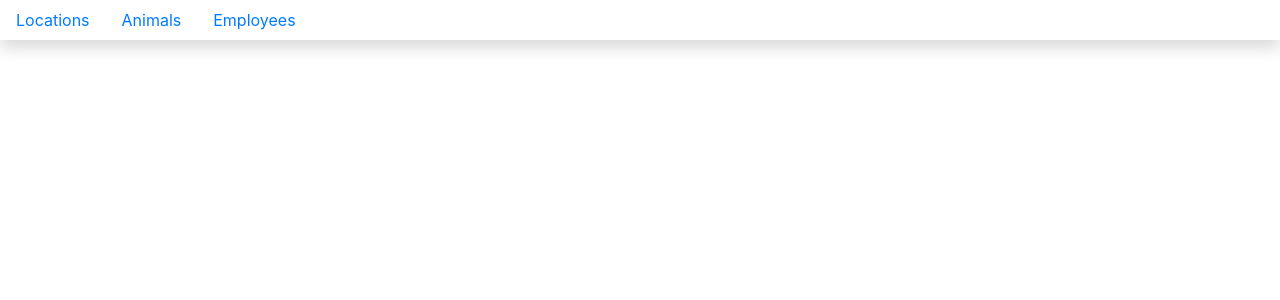
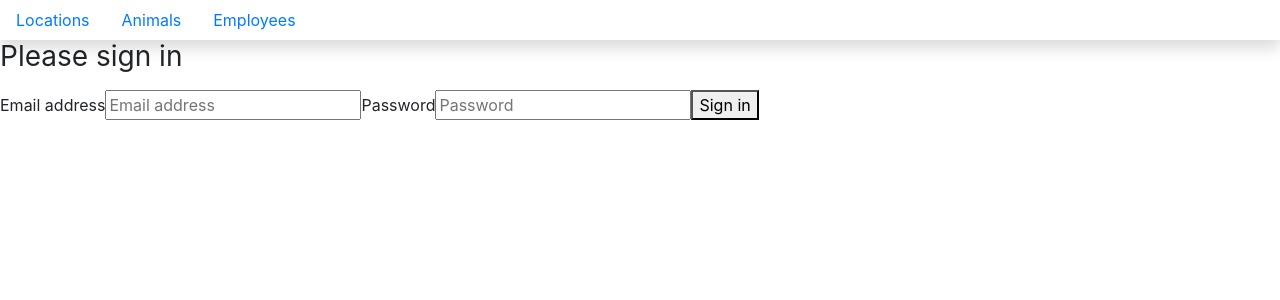
Before and after one commit to Dan-Storm/react-kennel-livecode, a React (Create React App) app: page /login in a window 1280 px wide. Shown: the top 300 px of the page. Built offline with nearby package versions, Linux system fonts and the light colour scheme; no server answers.

Commit message:
Conditional rendering for authentication

```diff
--- a/src/components/ApplicationViews.js
+++ b/src/components/ApplicationViews.js
@@ -1,4 +1,4 @@
-import { Route } from 'react-router-dom'
+import { Route, Redirect } from 'react-router-dom'
 import React, { Component } from "react"
 import LocationList from './location/LocationList'
 import EmployeeList from './employee/EmployeeList'
@@ -7,6 +7,7 @@
 import AnimalDetail from './animal/AnimalDetail'
 import { withRouter } from 'react-router'
 import AnimalForm from './animal/AnimalForm'
+import Login from './authentication/Login'
 
 class ApplicationViews extends Component {
 
@@ -15,6 +16,10 @@
         locations: [],
         animals: []
     }
+
+    // Check if credentials are in local storage
+    isAuthenticated = () => sessionStorage.getItem("credentials") !== null
+
 
     componentDidMount() {
         const newState = {}
@@ -48,14 +53,20 @@
     render() {
         return (
             <React.Fragment>
+                <Route path="/login" component={Login} />
                 <Route exact path="/" render={(props) => {
                     return <LocationList locations={this.state.locations} />
                 }} />
                 <Route exact path="/animals" render={(props) => {
                     return <AnimalList animals={this.state.animals} deleteAnimal={this.deleteAnimal} {...props} />
                 }} />
-                <Route path="/employees" render={(props) => {
-                    return <EmployeeList employees={this.state.employees} />
+                <Route exact path="/employees" render={props => {
+                    if (this.isAuthenticated()) {
+                        return <EmployeeList deleteEmployee={this.deleteEmployee}
+                            employees={this.state.employees} />
+                    } else {
+                        return <Redirect to="/login" />
+                    }
                 }} />
                 <Route path="/animals/:animalId(\d+)" render={(props) => {
                     // Find the animal with the id of the route parameter
--- /dev/null
+++ b/src/components/authentication/Login.js
@@ -0,0 +1,60 @@
+import React, { Component } from "react"
+
+
+export default class Login extends Component {
+
+    // Set initial state
+    state = {
+        email: "",
+        password: ""
+    }
+
+    // Update state whenever an input field is edited
+    handleFieldChange = (evt) => {
+        const stateToChange = {}
+        stateToChange[evt.target.id] = evt.target.value
+        this.setState(stateToChange)
+    }
+
+    // Simplistic handler for login submit
+    handleLogin = (e) => {
+        e.preventDefault()
+
+        /*
+            For now, just store the email and password that
+            the customer enters into local storage.
+        */
+        sessionStorage.setItem(
+            "credentials",
+            JSON.stringify({
+                email: this.state.email,
+                password: this.state.password
+            })
+        )
+    }
+
+    render() {
+        return (
+            <form onSubmit={this.handleLogin}>
+                <h1 className="h3 mb-3 font-weight-normal">Please sign in</h1>
+                <label htmlFor="inputEmail">
+                    Email address
+                </label>
+                <input onChange={this.handleFieldChange} type="email"
+                       id="email"
+                       placeholder="Email address"
+                       required="" autoFocus="" />
+                <label htmlFor="inputPassword">
+                    Password
+                </label>
+                <input onChange={this.handleFieldChange} type="password"
+                       id="password"
+                       placeholder="Password"
+                       required="" />
+                <button type="submit">
+                    Sign in
+                </button>
+            </form>
+        )
+    }
+}
```
